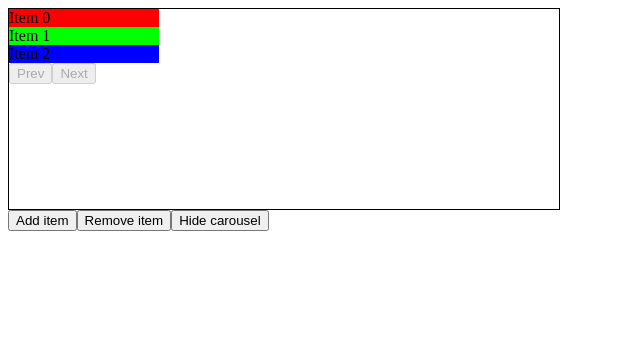
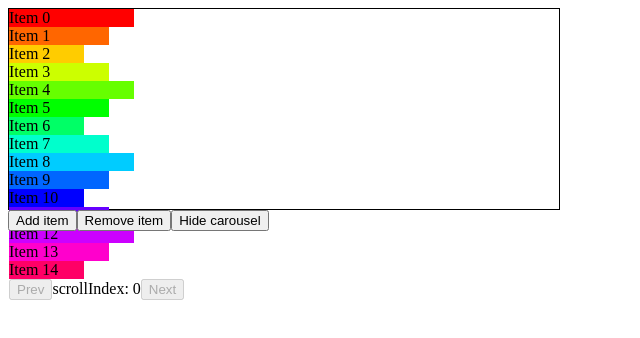
Before and after one commit to deadalusai/react-carousel-experiments, a React app: page / in a window 1280 px wide. Shown: the top 338 px of the page, without its empty margins (0-640 px from the left). Built offline with nearby package versions, Linux system fonts and the light colour scheme; the HTML template or start-up script is replaced by a standard one.

Commit message:
Support carousel items of different widths

```diff
--- a/src/carousel/index.tsx
+++ b/src/carousel/index.tsx
@@ -4,13 +4,17 @@ import { Animator, AnimationHandle, easingFunctions } from "./animator";
 
 const DEFAULT_ANIMATION_TIME_MS = 300; // ms
 
-interface Viewport {
+interface ViewportInfo {
     el: HTMLElement;
     viewportWidth: number;
     viewportLeft: number;
     viewportRight: number;
+}
+
+interface ItemInfo {
+    el: HTMLElement;
+    offsetLeft: number;
     itemWidth: number;
-    itemCount: number;
 }
 
 enum ItemVisibility {
@@ -19,9 +23,9 @@ enum ItemVisibility {
     partiallyVisible,
 }
 
-function itemVisibility(viewport: Viewport, itemIndex: number): ItemVisibility {
-    const itemLeft = itemIndex * viewport.itemWidth;
-    const itemRight = itemLeft + viewport.itemWidth;
+function itemVisibility(viewport: ViewportInfo, item: ItemInfo): ItemVisibility {
+    const itemLeft = item.offsetLeft;
+    const itemRight = itemLeft + item.itemWidth;
     let visiblePercentage = 0;
     const isOutsideViewport = itemRight < viewport.viewportLeft || itemLeft > viewport.viewportRight;
     if (!isOutsideViewport) {
@@ -29,7 +33,7 @@ function itemVisibility(viewport: Viewport, itemIndex: number): ItemVisibility {
         let visibleLeft = Math.max(itemLeft, viewport.viewportLeft);
         let visibleRight = Math.min(itemRight, viewport.viewportRight);
         let visibleWidth = visibleRight - visibleLeft;
-        visiblePercentage = visibleWidth / viewport.itemWidth;
+        visiblePercentage = visibleWidth / item.itemWidth;
     }
     return (
         // NOTE: We consider an item "fully visible" if at least 95% of it is visible
@@ -60,95 +64,107 @@ export class Carousel extends React.Component<ICarouselProps, ICarouselState> {
 
     private animator = new Animator(easingFunctions.easeInOutQuad);
     private animation = null as AnimationHandle | null;
-    private viewportEl = null as HTMLDivElement | null;
+
+    private viewportElement = null as HTMLDivElement | null;
+    private itemElements = [] as Array<HTMLDivElement | null>;
 
     public render() {
         return <div className="bil-carousel">
-            <div className="bil-carousel--container" onScroll={this.handleScroll} ref={this.initializeViewport}>
+            <div className="bil-carousel--container" ref={el => this.viewportElement = el} onScroll={() => this.handleScroll()}>
                 {this.props.children.map((child, index) =>
-                    <div key={index} className="bil-carousel--item">
+                    <div key={index} className="bil-carousel--item" ref={el => this.itemElements[index] = el}>
                         {child}
-                    </div>
-                )}
+                    </div>)}
             </div>
+
             <div className="bil-carousel--controls">
-                <button className="bil-carousel--button" onClick={this.goLeft} disabled={this.state.isFullyScrolledLeft}>
+                <button className="bil-carousel--button" onClick={e => this.goLeft(e)} disabled={this.state.isFullyScrolledLeft}>
                     Prev
                 </button>
-                <button className="bil-carousel--button" onClick={this.goRight} disabled={this.state.isFullyScrolledRight}>
+                {`scrollIndex: ${this.state.scrollIndex}`}
+                <button className="bil-carousel--button" onClick={e => this.goRight(e)} disabled={this.state.isFullyScrolledRight}>
                     Next
                 </button>
             </div>
         </div>;
     }
 
-    public componentDidUpdate = (prevProps: ICarouselProps) => {
+    public componentDidUpdate(prevProps: ICarouselProps) {
         if (this.props.children.length != prevProps.children.length) {
             this.updateScrollState();
         }
-    };
+    }
 
-    public componentWillUnmount = () => {
+    public componentWillUnmount() {
         if (this.animation) {
             this.animation.cancel();
         }
-    };
+    }
 
-    private initializeViewport = (el: HTMLDivElement) => {
-        this.viewportEl = el;
-        if (this.viewportEl) {
-            this.updateScrollState();
+    public componentDidMount() {
+        this.updateScrollState();
+    }
+
+    private viewportInfo(): ViewportInfo {
+        if (!this.viewportElement) {
+            throw new Error("Tried to read viewport before component mounted");
         }
-    };
-
-    private viewport = (): Viewport => {
-        if (!this.viewportEl) {
-            throw new Error("Tried to read viewport before ref loaded");
-        }
-        const { scrollLeft, clientWidth, scrollWidth } = this.viewportEl;
+        const { scrollLeft, clientWidth } = this.viewportElement;
         return {
-            el: this.viewportEl,
+            el: this.viewportElement,
             viewportWidth: clientWidth,
             viewportLeft: scrollLeft,
             viewportRight: scrollLeft + clientWidth,
-            itemWidth: scrollWidth / this.props.children.length, // NOTE: Assuming all items are of equal width
-            itemCount: this.props.children.length,
         };
-    };
+    }
 
-    private animateScrollToIndex = (targetIndex: number) => {
+    private itemInfo(index: number): ItemInfo {
+        const itemEl = this.itemElements[index];
+        if (!itemEl) {
+            throw new Error("Tried to read item before component mounted");
+        }
+        const { offsetLeft, clientWidth } = itemEl;
+        return {
+            el: itemEl,
+            offsetLeft: offsetLeft,
+            itemWidth: clientWidth,
+        };
+    }
+
+    private animateScrollToIndex(targetIndex: number) {
         if (this.animation) {
             this.animation.cancel();
         }
-        const viewport = this.viewport();
-        // Determine where we're scrolling to
-        const scrollLeft = targetIndex * viewport.itemWidth;
+        const viewport = this.viewportInfo();
+        const item = this.itemInfo(targetIndex);
         const animationMs = this.props.animationTimeMs ?? DEFAULT_ANIMATION_TIME_MS;
-        this.animation = this.animator.startAnimation(viewport.el, 'scrollLeft', scrollLeft, animationMs);
+        this.animation = this.animator.startAnimation(viewport.el, 'scrollLeft', item.offsetLeft, animationMs);
         this.animation.end.then((completed) => {
             if (completed) {
                 this.animation = null;
                 this.updateScrollState();
             }
         });
-    };
+    }
 
-    private handleScroll = () => {
+    private handleScroll() {
+        // Skip updating scroll state while the animation is in progress
         if (this.animation) {
-            // Skip updating scroll state while the animation is in progress
             return;
         }
         this.updateScrollState();
-    };
+    }
 
-    private updateScrollState = () => {
-        const viewport = this.viewport();
+    private updateScrollState() {
+        const itemCount = this.props.children.length;
+        const viewport = this.viewportInfo();
         // Determine where we're scrolled to by finding the first fully-visible child from left to right
         let minPartialIndex = Infinity;
         let minVisibleIndex = Infinity;
         let maxVisibleIndex = 0;
-        for (let itemIndex = 0; itemIndex < viewport.itemCount; itemIndex++) {
-            const visibility = itemVisibility(viewport, itemIndex);
+        for (let itemIndex = 0; itemIndex < itemCount; itemIndex++) {
+            const item = this.itemInfo(itemIndex);
+            const visibility = itemVisibility(viewport, item);
             if (visibility === ItemVisibility.partiallyVisible) {
                 minPartialIndex = Math.min(minPartialIndex, itemIndex);
             }
@@ -165,12 +181,12 @@ export class Carousel extends React.Component<ICarouselProps, ICarouselState> {
         const scrollIndex = Math.min(minVisibleIndex, minPartialIndex);
         this.setState({
             scrollIndex,
-            isFullyScrolledLeft: viewport.itemCount === 0 || minVisibleIndex === 0,
-            isFullyScrolledRight: viewport.itemCount === 0 || maxVisibleIndex === (viewport.itemCount - 1),
+            isFullyScrolledLeft: itemCount === 0 || minVisibleIndex === 0,
+            isFullyScrolledRight: itemCount === 0 || maxVisibleIndex === (itemCount - 1),
         });
     };
 
-    private goLeft = (e: React.MouseEvent) => {
+    private goLeft(e: React.MouseEvent) {
         e.preventDefault();
         e.stopPropagation();
         let scrollIndex = this.state.scrollIndex - 1;
@@ -181,7 +197,7 @@ export class Carousel extends React.Component<ICarouselProps, ICarouselState> {
         this.animateScrollToIndex(scrollIndex);
     };
 
-    private goRight = (e: React.MouseEvent) => {
+    private goRight(e: React.MouseEvent) {
         e.preventDefault();
         e.stopPropagation();
         let scrollIndex = this.state.scrollIndex + 1;
@@ -190,5 +206,5 @@ export class Carousel extends React.Component<ICarouselProps, ICarouselState> {
         }
         this.setState({ scrollIndex });
         this.animateScrollToIndex(scrollIndex);
-    };
+    }
 }
--- a/src/components/app.tsx
+++ b/src/components/app.tsx
@@ -1,11 +1,17 @@
 import * as React from "react";
 import { Carousel } from 'carousel';
 
-const item = (index: number, max: number) => ({ name: `Item ${index}`, color: hsbToRgb(index * (360 / max), 100, 100) });
+const item = (index: number, max: number) => {
+    return {
+        name: `Item ${index}`,
+        width: `${100 + (Math.cos((Math.PI / 2) * index) * 25)}px`,
+        color: hsbToRgb(index * (360 / max), 100, 100),
+    };
+};
 const makeItems = (count: number) => new Array(count).fill(0).map((_, index) => item(index, count));
 
 export function App() {
-    const [items, setItems] = React.useState(() => makeItems(3));
+    const [items, setItems] = React.useState(() => makeItems(15));
     const [showCarousel, setShowCarousel] = React.useState(true);
 
     const containerStyle: React.CSSProperties = {
@@ -13,15 +19,12 @@ export function App() {
         height: '200px',
         border: '1px solid black',
     };
-    const itemStyle: React.CSSProperties = {
-        width: '150px',
-    };
     return <>
         {showCarousel &&
             <section style={containerStyle}>
                 <Carousel animationTimeMs={300}>
                     {items.map(x =>
-                        <div key={x.name} style={{ ...itemStyle, backgroundColor: x.color }}>
+                        <div key={x.name} style={{ width: x.width, backgroundColor: x.color }}>
                             {x.name}
                         </div>)}
                 </Carousel>
--- a/wwwroot/base.css
+++ b/wwwroot/base.css
@@ -1,6 +1,7 @@
 /* Body */
 body {
     padding: 20px;
+    background-color: #317ca9;
 }
 
 /* Typography */
```
